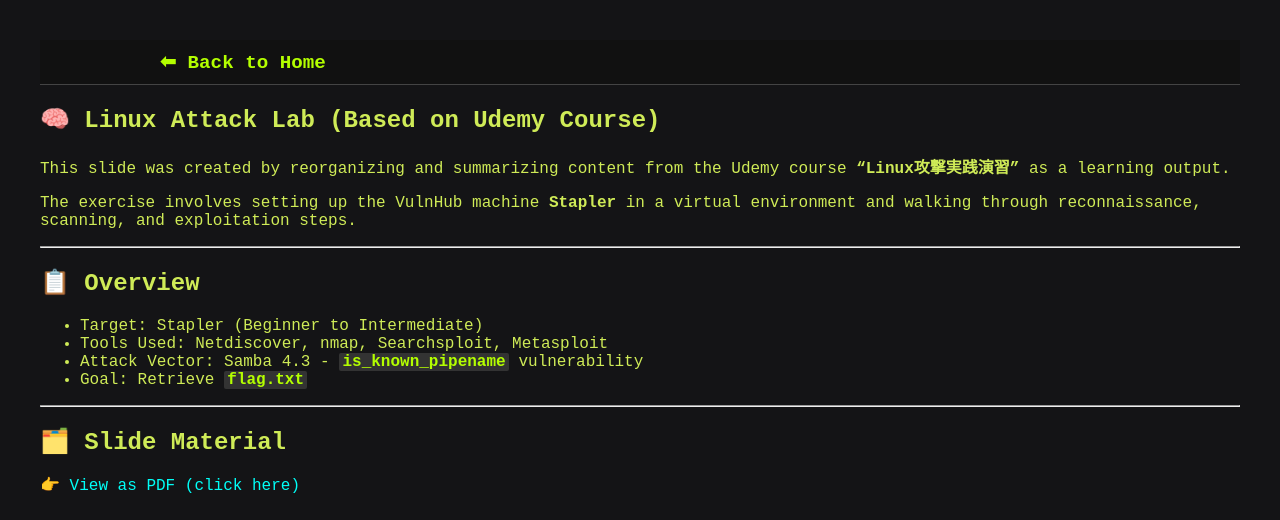
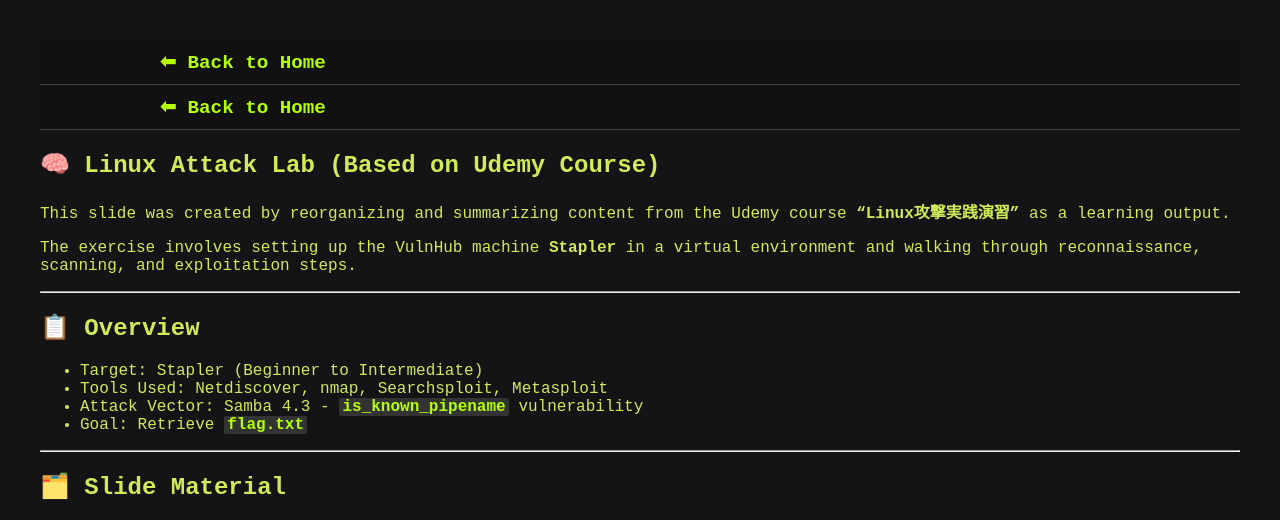
Before and after one commit to irori-0x63sec/portfolio, a Jekyll site: the page built from learning/linux-attacks/index.html, in a window 1280 px wide, cut to the strip 0-520 px from the top of the page. Built offline with Jekyll 4.4.1, drawn with Linux system fonts in a browser that asks for light colours.

```diff
--- a/learning/linux-attacks/index.html
+++ b/learning/linux-attacks/index.html
@@ -20,6 +20,15 @@
     margin-top: 1em;
   }
 </style>
+
+<header style="background-color: #111; padding: 10px; border-bottom: 1px solid #444;">
+  <nav style="max-width: 960px; margin: 0 auto; display: flex; align-items: center;">
+    <a href="/" style="color: #b4ff00; text-decoration: none; font-weight: bold; font-size: 1.2em;">
+      ⬅ Back to Home
+    </a>
+  </nav>
+</header>
+
 
 <section class="intro">
   <h1>🧠 Linux Attack Lab (Based on Udemy Course)</h1>
```
Also changed, not shown: other parts of learning/linux-attacks/index.html (+0 -1 lines).
